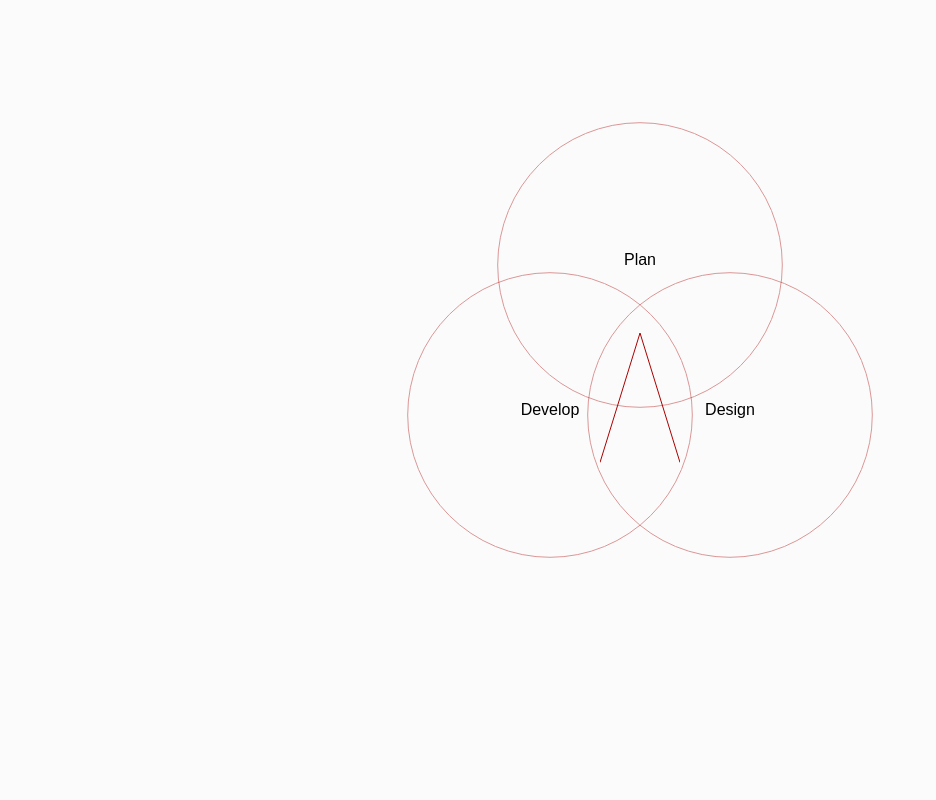
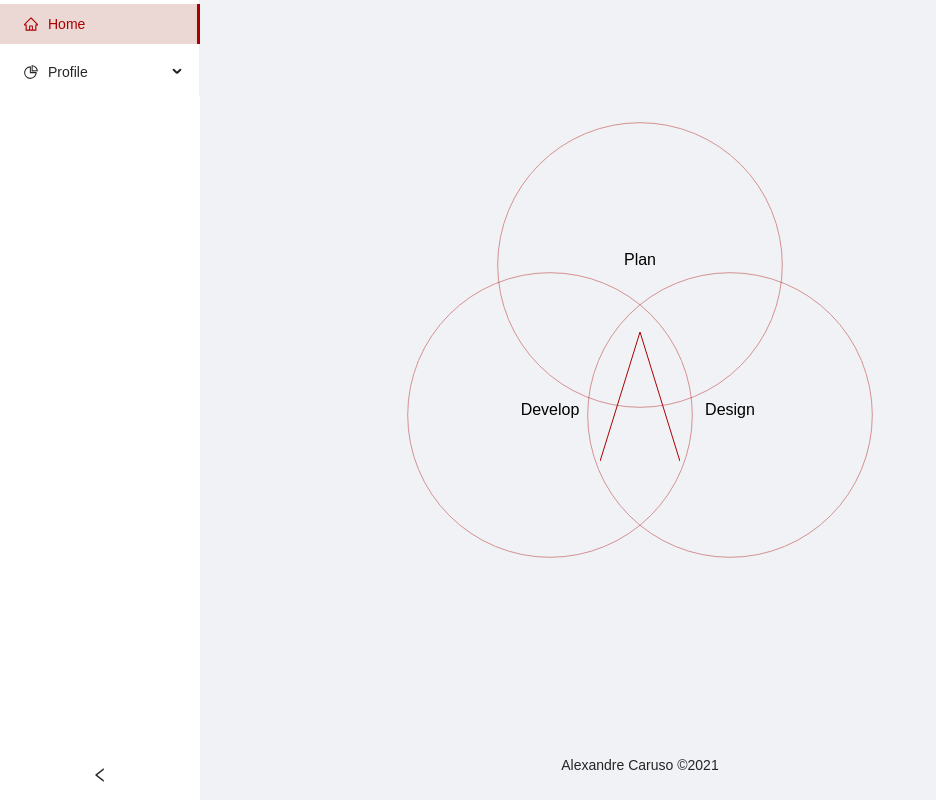
Before and after one commit to alexandrebcaruso/acaruso-2021, a React app: page / in a window 1280 px wide. Shown: the whole page, without its empty margins (0-936 px from the left). Built offline with nearby package versions, Linux system fonts and the light colour scheme.

Commit message:
feat: add antd sider + custom theme

```diff
--- a/package.json
+++ b/package.json
@@ -12,6 +12,8 @@
   "author": "Alexandre Borsatto Caruso (propaganda@acaruso.com.br)",
   "license": "ISC",
   "dependencies": {
+    "antd": "^4.17.3",
+    "less": "^4.1.2",
     "react": "^17.0.2",
     "react-dom": "^17.0.2"
   },
@@ -25,6 +27,7 @@
     "cross-env": "^7.0.3",
     "css-loader": "^5.2.6",
     "html-webpack-plugin": "^5.3.1",
+    "less-loader": "^10.2.0",
     "rimraf": "^3.0.2",
     "sass": "^1.34.0",
     "sass-loader": "^11.1.1",
--- a/src/App.jsx
+++ b/src/App.jsx
@@ -1,13 +1,68 @@
-import React from 'react';
+import React, { useState, useEffect } from 'react';
 import Logo from './components/logo/Logo';
 import Triad from './components/triad/Triad';
+import { Layout, Menu, Breadcrumb } from 'antd';
+import {
+    HomeOutlined,
+    PieChartOutlined,
+} from '@ant-design/icons';
+
+import './antd.less';
 import "./App.scss";
+
+const { Content, Footer, Sider } = Layout;
+const { SubMenu } = Menu;
+
+const SiderLayout = () => {
+    const [collapsed, setCollapsed] = useState(0);
+
+    useEffect(() => {
+        // sidenav initial state is collapsed
+        setCollapsed(false);
+    },[]);
+
+    return (
+        <Layout style={{ minHeight: "100vh" }}>
+            <Sider
+                theme="light"
+                collapsible
+                collapsed={collapsed}
+                onCollapse={() => setCollapsed(!collapsed)}
+                style={{position: "fixed", height: "100vh"}}
+            >
+                <div className="logo" />
+                <Menu defaultSelectedKeys={["1"]} mode="inline">
+                    <Menu.Item key="1" icon={<HomeOutlined />}>
+                        Home
+                    </Menu.Item>
+                    <SubMenu key="sub1" icon={<PieChartOutlined />} title="Profile">
+                        <Menu.Item key="3">Plan</Menu.Item>
+                        <Menu.Item key="4">Design</Menu.Item>
+                        <Menu.Item key="5">Development</Menu.Item>
+                    </SubMenu>
+                </Menu>
+            </Sider>
+            <Layout className="site-layout">
+                <Content style={{ margin: "0 16px" }}>
+                    <Breadcrumb style={{ margin: "16px 0" }}>
+                        <Breadcrumb.Item>User</Breadcrumb.Item>
+                        <Breadcrumb.Item>Bill</Breadcrumb.Item>
+                    </Breadcrumb>
+                </Content>
+                <Footer style={{ textAlign: "center" }}>
+                    Alexandre Caruso ©2021
+                </Footer>
+            </Layout>
+        </Layout>
+    );
+};
 
 const App = () => {
     return (
         <>
             <Triad />
             <Logo />
+            <SiderLayout />
         </>
     );
 };
--- a/src/App.scss
+++ b/src/App.scss
@@ -1,3 +1,4 @@
+
 html, body {
     width: 100vw;
     height: 100vh;
--- /dev/null
+++ b/src/antd.less
@@ -0,0 +1,2 @@
+@import "~antd/dist/antd.less";
+@import "resetAntVars.less"; // <-- AntD is Less so we need a file to overwrite default colors
--- a/src/components/logo/Logo.scss
+++ b/src/components/logo/Logo.scss
@@ -1,9 +1,8 @@
-@import "../../shared/variables.scss";
-
+@import '../../shared/variables.scss';
 
 .logo {
-    z-index: 99;
     transition: all 120ms;
+    position: absolute;
     svg {
         stroke: $brand-red;
         height: 129.44px;
--- a/src/components/triad/Triad.scss
+++ b/src/components/triad/Triad.scss
@@ -1,8 +1,8 @@
-@import "../../shared/variables.scss";
+@import '../../shared/variables.scss';
 
 svg.triad {
     position: absolute;
-    overflow: visible;
+    overflow: visible !important;
 
     circle {
         fill: transparent;
--- /dev/null
+++ b/src/resetAntVars.less
@@ -0,0 +1 @@
+@primary-color: #AA0000;
--- a/webpack.common.js
+++ b/webpack.common.js
@@ -23,6 +23,21 @@ module.exports = {
                     "sass-loader",
                 ],
             },
+            {
+                test: /\.less$/,
+                use: [
+                    { loader: "style-loader" },
+                    { loader: "css-loader" },
+                    {
+                        loader: "less-loader",
+                        options: {
+                            lessOptions: {
+                                javascriptEnabled: true //This is important!
+                            }
+                        }
+                    },
+                ]
+            },
         ],
     },
     plugins: [
```
Also changed, not shown: 1 other file (tests, documents, lock files or other folders).
